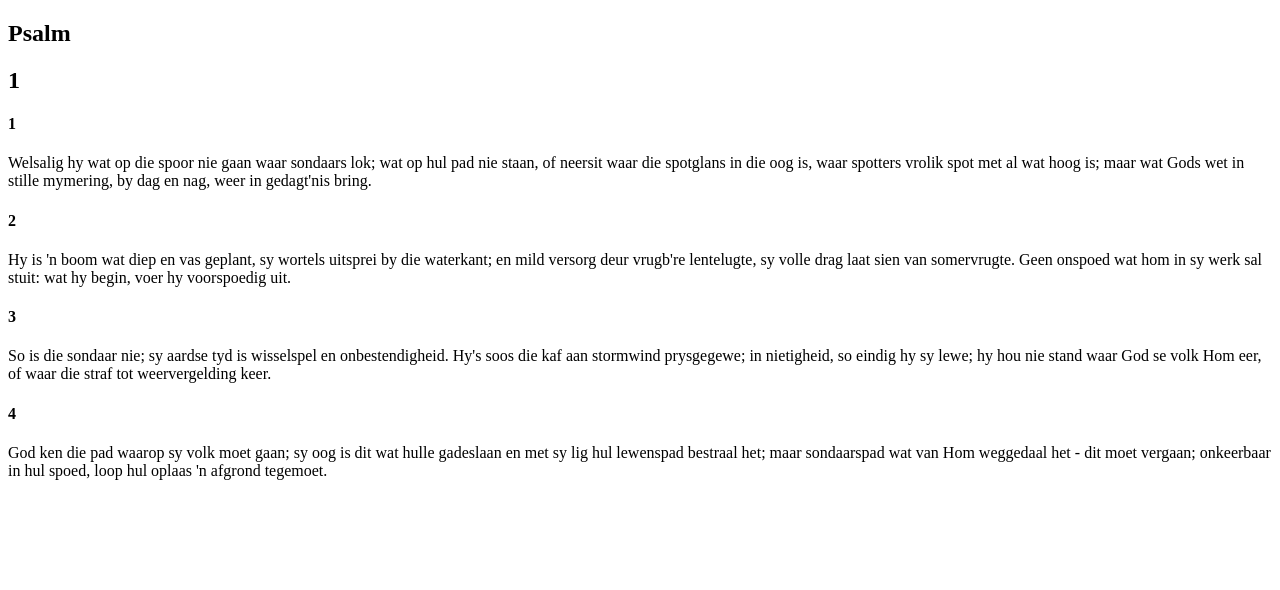
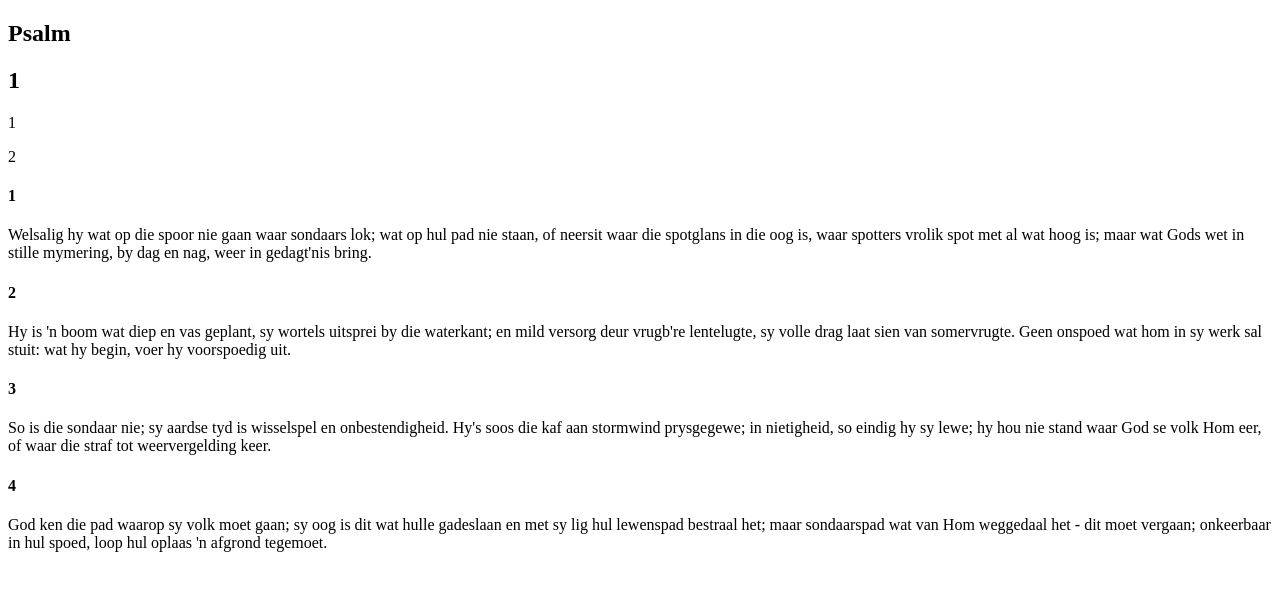
Before and after one commit to CuriousMongoose/psalmboek-gatsby, a Gatsby site: page / in a window 1280 px wide. Built offline with nearby package versions, Linux system fonts and the light colour scheme; Gatsby itself is replaced by a stand-in of ours.

Commit message:
added psalm lys to selector

```diff
--- a/src/components/psalm-selector.js
+++ b/src/components/psalm-selector.js
@@ -4,6 +4,7 @@ class PsalmSelector extends React.Component {
     constructor(props) {
         super(props)
         this.state = { psNo: this.props.huidigePsalmNo }
+        console.log(this.props.psalmLys)
     }
 
     render() {
@@ -13,6 +14,11 @@ class PsalmSelector extends React.Component {
                     <h2>Psalm </h2>
                     <h2>{this.state.psNo}</h2>
                 </div>
+                {this.props.psalmLys.map((x) => (
+                    <span>
+                        <p> {x} </p>
+                    </span>
+                ))}
             </div>
         )
     }
--- a/src/pages/index.js
+++ b/src/pages/index.js
@@ -3,8 +3,8 @@ import Link from 'gatsby-link';
 import PsalmSelector from '../components/psalm-selector'
 
 class App extends React.Component {
-  constructor() {
-    super();
+  constructor(props) {
+    super(props);
     this.state = {
       huidigePsalmNo: 1
     }
@@ -15,11 +15,19 @@ class App extends React.Component {
   }
 
   render() {
+    const psalmLys = this.props.data.srcYaml.psalms.reduce((psLys, ps) => {
+      psLys.push(ps.psalm);
+      return psLys;
+    }, [])
+    //console.log(psalmLys);
     const huidigePsalm = this.props.data.srcYaml.psalms.find((ps) => (ps.psalm === this.state.huidigePsalmNo));
     console.log(huidigePsalm);
+
     return(
       <div>
-        <PsalmSelector huidigePsalmNo={this.state.huidigePsalmNo} />
+        <PsalmSelector
+          psalmLys = {psalmLys}
+          huidigePsalmNo={this.state.huidigePsalmNo} />
         {huidigePsalm.verse.map(({vers, teks}) => (
           <div>
             <h4> {vers} </h4>
```
